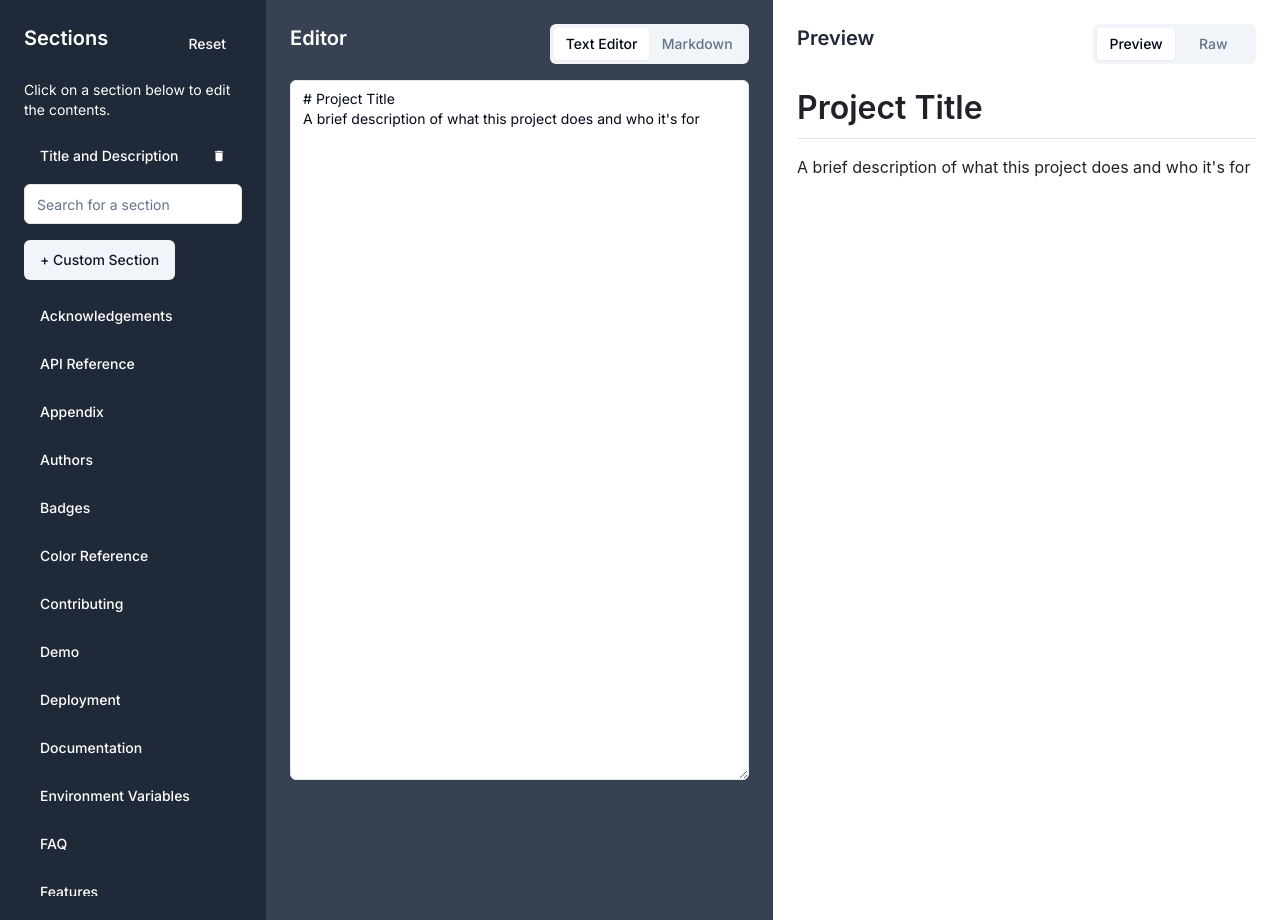
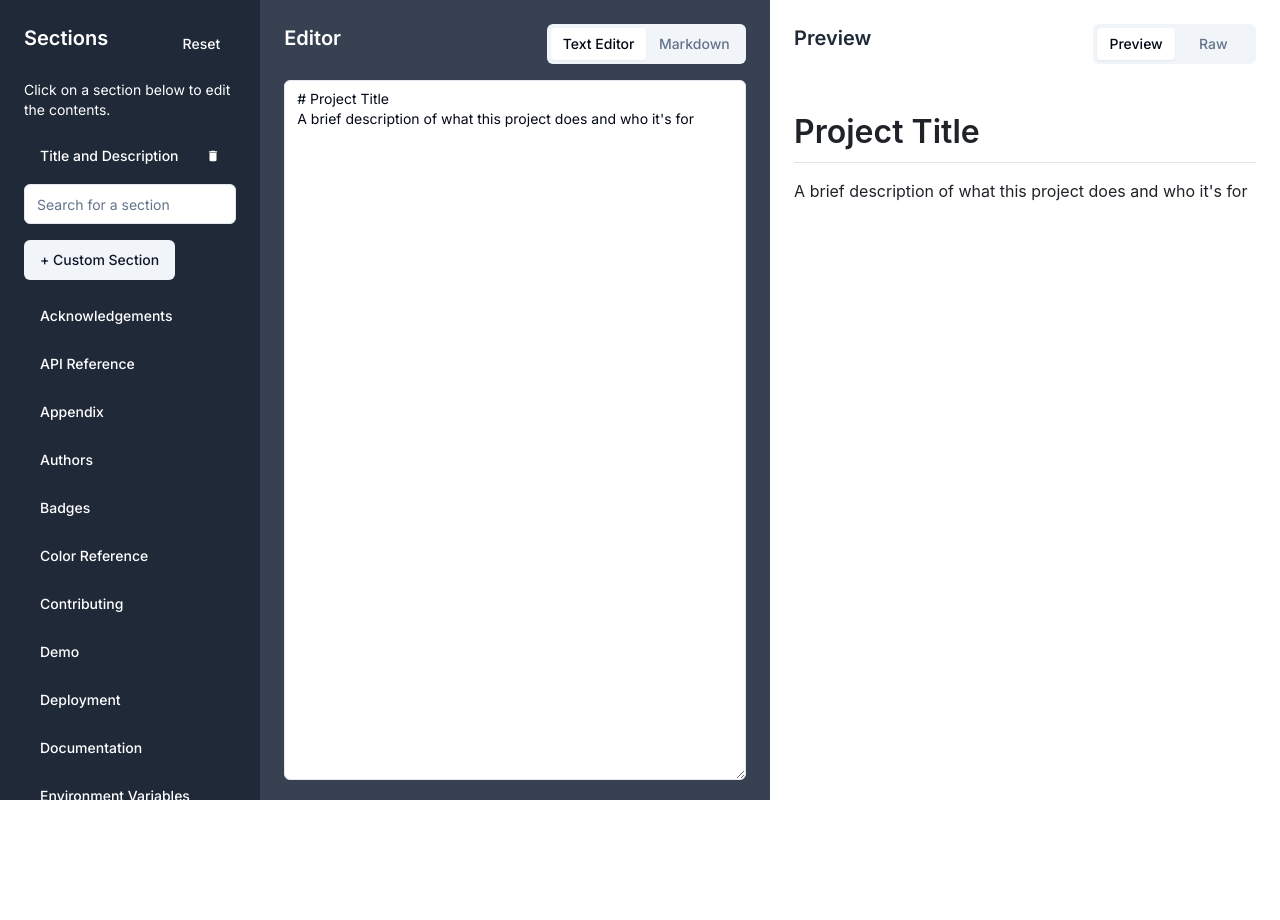
Before and after one commit to lakshya-roonwal/readme-generator, a Next.js app: page /editor in a window 1280 px wide. After the commit the page ends 800 px from the top, so only its background shows below. Built offline with nearby package versions, Linux system fonts and the light colour scheme.

Commit message:
fix:Css body scroll-bar bug

```diff
--- a/src/app/globals.css
+++ b/src/app/globals.css
@@ -1,6 +1,26 @@
 @tailwind base;
 @tailwind components;
 @tailwind utilities;
+
+
+/* Scroll Bar Styling */
+::-webkit-scrollbar {
+  width: 10px;
+}
+
+::-webkit-scrollbar-track {
+  background: rgba(255, 255, 255, 0);
+}
+
+::-webkit-scrollbar-thumb {
+  background: #888;
+  border-radius: 10px;
+  cursor: pointer;
+}
+
+::-webkit-scrollbar-thumb:hover {
+  background: #555;
+}
 
 @layer base {
   :root {
--- a/src/components/editor/MainSection.tsx
+++ b/src/components/editor/MainSection.tsx
@@ -33,16 +33,20 @@ const MainSection = ({readmeSections}:any) => {
             </TabsList>
           </div>
         </div>
-        <div className="h-[calc(90vh)] overflow-y-auto">
+        <div className="max-h-screen overflow-y-auto">
           <TabsContent value="preview">
             <div className="markdown-body">
-              <ReactMarkdown remarkPlugins={[remarkGfm]} children={readme} />{" "}
+              <ReactMarkdown
+                remarkPlugins={[remarkGfm]}
+                children={readme}
+                className={"h-[calc(100vh-150px)]"}
+              />
             </div>
           </TabsContent>
           <TabsContent value="raw" className="h-full">
             <textarea
               readOnly
-              className="h-full w-full resize-none bg-white dark:bg-gray-800 focus:outline-none"
+              className="h-full w-full border-1  resize-none bg-white dark:bg-gray-800 focus:outline-none"
               value={readme}
             ></textarea>
           </TabsContent>
--- a/src/components/editor/ReadmeEditor.tsx
+++ b/src/components/editor/ReadmeEditor.tsx
@@ -31,7 +31,7 @@ const ReadmeEditor = ({ readmeSections, setReadmeSections }: any) => {
         );
   };
   return (
-    <section className="w-1/2 bg-gray-700 p-6">
+    <section className="w-1/2 bg-gray-700 p-6 max-h-screen">
       {readmeMarkdown ? (
         <Tabs defaultValue="texteditor">
           <div className="flex justify-between mb-4">
--- a/src/components/editor/SectionBar.tsx
+++ b/src/components/editor/SectionBar.tsx
@@ -24,7 +24,7 @@ const SectionBar: FC<SectionBarProps> = ({
   handleDeleteInReadMe,
 }: SectionBarProps) => {
   return (
-    <aside className="w-1/4 bg-gray-800 p-6 text-white">
+    <aside className="w-1/4 bg-gray-800 p-6 text-white overflow-y-scroll max-h-screen">
       <div className="flex justify-between mb-4">
         <h2 className="text-xl font-semibold">Sections</h2>
         <Button className="text-sm" variant="ghost">
@@ -73,7 +73,7 @@ const SectionBar: FC<SectionBarProps> = ({
       <Button className="mb-4" variant="secondary">
         + Custom Section
       </Button>
-      <ScrollArea className="h-[calc(100vh-200px)] overflow-y-auto">
+      <div className="">
         <ul className="space-y-2">
           {readmeSections.map((section) => {
             return (
@@ -96,7 +96,7 @@ const SectionBar: FC<SectionBarProps> = ({
             );
           })}
         </ul>
-      </ScrollArea>
+      </div>
     </aside>
   );
 };
```
